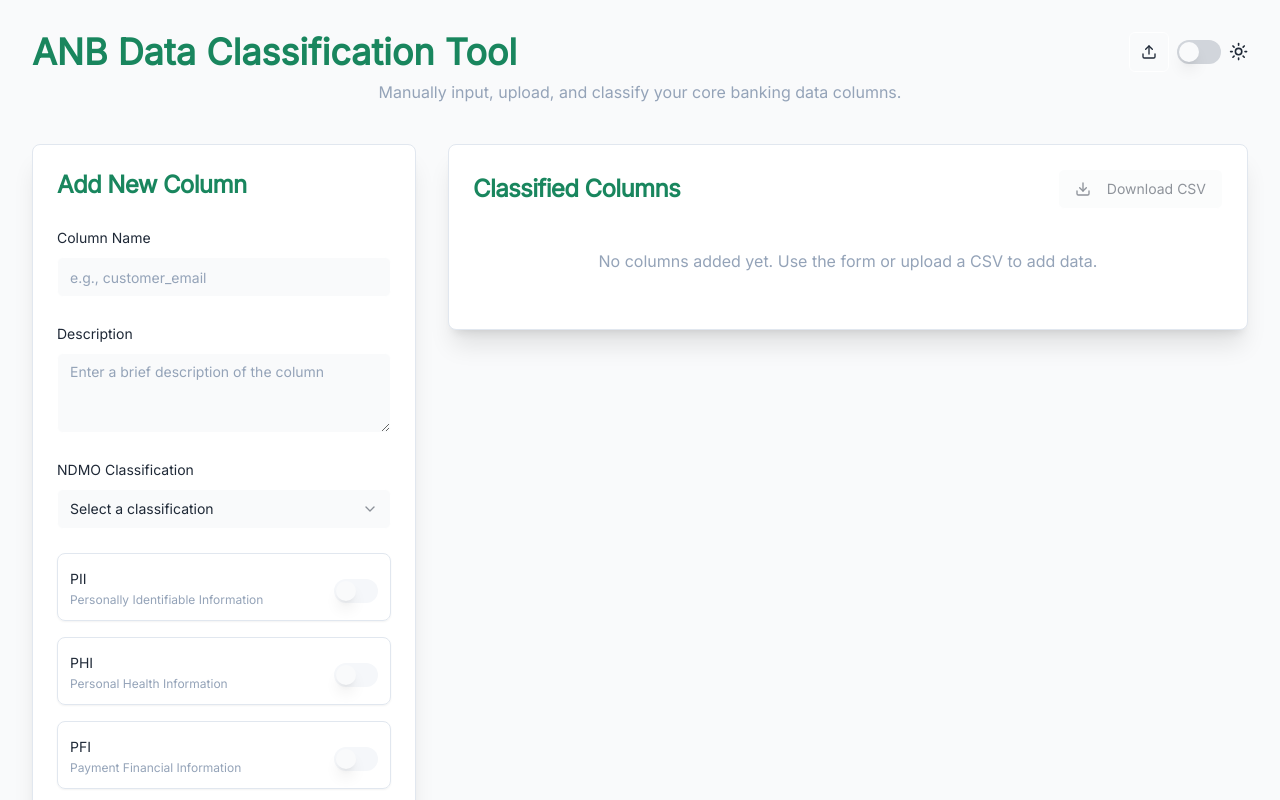
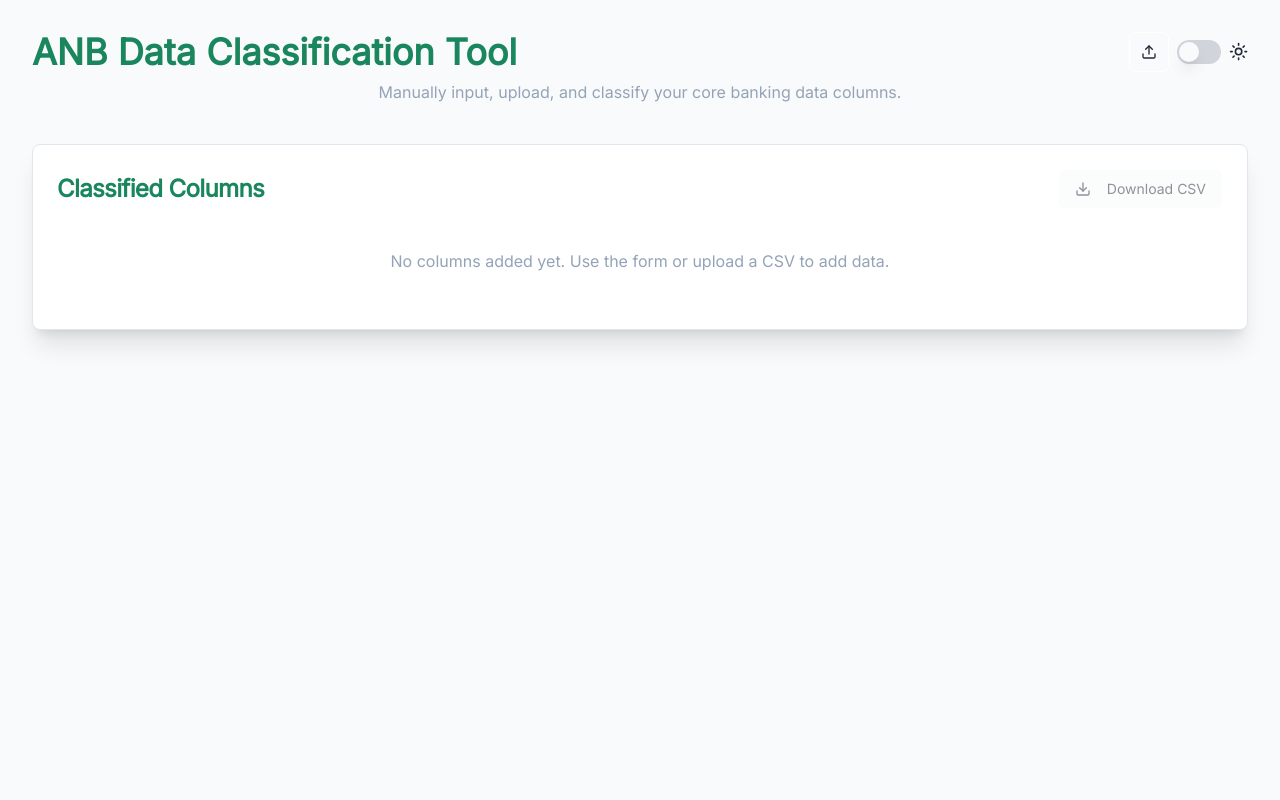
Before and after one commit to LadlePatel/DataClassificationTool, a Next.js app: page / in a window 1280 px wide. Shown: the top 800 px of the page. Built offline with nearby package versions, Linux system fonts and the light colour scheme.

Commit message:
Make the following changes:
,

Find this element:

  <Card className="s

```diff
--- a/src/app/page.tsx
+++ b/src/app/page.tsx
@@ -4,7 +4,7 @@
 import type * as React from 'react';
 import { useState, useEffect, useRef } from "react";
 import Papa from "papaparse";
-import { DataClassifyForm, type DataClassifyFormValues } from "@/components/data-classify-form";
+// import { DataClassifyForm, type DataClassifyFormValues } from "@/components/data-classify-form";
 import { DataClassifyTable } from "@/components/data-classify-table";
 import type { ColumnData, NDMOClassification } from "@/lib/types";
 import { ndmoClassificationOptions } from "@/lib/types";
@@ -44,69 +44,69 @@ export default function DataClassificationPage() {
     // }
   }, []);
 
-  const handleAddColumn = async (values: DataClassifyFormValues) => {
-    const newColumnBase: Omit<ColumnData, 'id'> = {
-      ...values,
-      ndmoClassification: values.ndmoClassification as NDMOClassification,
-    };
-    const randomId = crypto.randomUUID();
-    const newColumnWithPotentialId: ColumnData = { ...newColumnBase, id: randomId };
+  // const handleAddColumn = async (values: DataClassifyFormValues) => {
+  //   const newColumnBase: Omit<ColumnData, 'id'> = {
+  //     ...values,
+  //     ndmoClassification: values.ndmoClassification as NDMOClassification,
+  //   };
+  //   const randomId = crypto.randomUUID();
+  //   const newColumnWithPotentialId: ColumnData = { ...newColumnBase, id: randomId };
 
-    // if (dbConnectionStatus === "connected" && postgresUrl) {
-    //   try {
-    //     const response = await fetch('/api/db/columns', {
-    //       method: 'POST',
-    //       headers: { 'Content-Type': 'application/json' },
-    //       body: JSON.stringify({ dbUrl: postgresUrl, column: newColumnWithPotentialId }),
+  //   // if (dbConnectionStatus === "connected" && postgresUrl) {
+  //   //   try {
+  //   //     const response = await fetch('/api/db/columns', {
+  //   //       method: 'POST',
+  //   //       headers: { 'Content-Type': 'application/json' },
+  //   //       body: JSON.stringify({ dbUrl: postgresUrl, column: newColumnWithPotentialId }),
+  //   //     });
+
+  //   //     if (!response.ok) {
+  //   //         const errorText = await response.text();
+  //   //         let errorMessage = `Failed to save column to database. Status: ${response.status}.`;
+  //   //         try {
+  //   //             const errorJson = JSON.parse(errorText);
+  //   //             errorMessage = errorJson.message || errorJson.error || errorMessage;
+  //   //         } catch (e) {
+  //   //              if (errorText.toLowerCase().includes("<!doctype html>")) {
+  //   //                 errorMessage = `API request failed (Status ${response.status}) and returned HTML. Check server logs.`;
+  //   //             } else {
+  //   //                 errorMessage = `Failed to save column. Server returned: ${errorText.substring(0,100)}`;
+  //   //             }
+  //   //         }
+  //   //         toast({ title: "Database Error", description: errorMessage, variant: "destructive" });
+  //   //         return;
+  //   //     }
+
+  //   //     const result: ApiActionResult<ColumnData> = await response.json();
+
+  //   //     if (result.success && result.data) {
+  //   //       setColumns((prevColumns) => [result.data!, ...prevColumns].sort((a,b) => a.columnName.localeCompare(b.columnName)));
+  //   //       toast({
+  //   //         title: "Column Added",
+  //   //         description: `"${values.columnName}" has been saved to the database.`,
+  //   //       });
+  //   //     } else {
+  //   //       toast({
+  //   //         title: "Database Error",
+  //   //         description: result.message || `Failed to save column to database.`,
+  //   //         variant: "destructive",
+  //   //       });
+  //   //     }
+  //   //   } catch (error) {
+  //   //     toast({
+  //   //       title: "Network Error",
+  //   //       description: "Could not connect to the server to save the column.",
+  //   //       variant: "destructive",
+  //   //     });
+  //   //   }
+  //   // } else {
+  //     setColumns((prevColumns) => [newColumnWithPotentialId, ...prevColumns].sort((a,b) => a.columnName.localeCompare(b.columnName)));
+  //     toast({
+  //       title: "Column Added (Locally)",
+  //       description: `"${values.columnName}" has been added locally.`, // Connect to a database to persist changes.
   //     });
-
-    //     if (!response.ok) {
-    //         const errorText = await response.text();
-    //         let errorMessage = `Failed to save column to database. Status: ${response.status}.`;
-    //         try {
-    //             const errorJson = JSON.parse(errorText);
-    //             errorMessage = errorJson.message || errorJson.error || errorMessage;
-    //         } catch (e) {
-    //              if (errorText.toLowerCase().includes("<!doctype html>")) {
-    //                 errorMessage = `API request failed (Status ${response.status}) and returned HTML. Check server logs.`;
-    //             } else {
-    //                 errorMessage = `Failed to save column. Server returned: ${errorText.substring(0,100)}`;
-    //             }
-    //         }
-    //         toast({ title: "Database Error", description: errorMessage, variant: "destructive" });
-    //         return;
-    //     }
-
-    //     const result: ApiActionResult<ColumnData> = await response.json();
-
-    //     if (result.success && result.data) {
-    //       setColumns((prevColumns) => [result.data!, ...prevColumns].sort((a,b) => a.columnName.localeCompare(b.columnName)));
-    //       toast({
-    //         title: "Column Added",
-    //         description: `"${values.columnName}" has been saved to the database.`,
-    //       });
-    //     } else {
-    //       toast({
-    //         title: "Database Error",
-    //         description: result.message || `Failed to save column to database.`,
-    //         variant: "destructive",
-    //       });
-    //     }
-    //   } catch (error) {
-    //     toast({
-    //       title: "Network Error",
-    //       description: "Could not connect to the server to save the column.",
-    //       variant: "destructive",
-    //     });
-    //   }
-    // } else {
-      setColumns((prevColumns) => [newColumnWithPotentialId, ...prevColumns].sort((a,b) => a.columnName.localeCompare(b.columnName)));
-      toast({
-        title: "Column Added (Locally)",
-        description: `"${values.columnName}" has been added locally.`, // Connect to a database to persist changes.
-      });
-    // }
-  };
+  //   // }
+  // };
 
   const handleUpdateColumn = async (id: string, updatedData: Partial<Omit<ColumnData, 'id'>>) => {
     const columnToUpdate = columns.find(col => col.id === id);
@@ -559,19 +559,7 @@ export default function DataClassificationPage() {
         </p>
       </header>
 
-      <div className="grid grid-cols-1 lg:grid-cols-3 gap-8">
-        <div className="lg:col-span-1 space-y-8">
-          <Card className="shadow-xl rounded-lg">
-            <CardHeader>
-              <CardTitle className="font-headline text-2xl text-primary">Add New Column</CardTitle>
-            </CardHeader>
-            <CardContent>
-              <DataClassifyForm onSubmit={handleAddColumn} ndmoOptions={ndmoClassificationOptions} />
-            </CardContent>
-          </Card>
-        </div>
-
-        <div className="lg:col-span-2">
+      <div className="space-y-8">
         <Card className="shadow-xl rounded-lg">
           <CardHeader className="flex flex-row items-center justify-between space-y-0 pb-2">
             <CardTitle className="font-headline text-2xl text-primary">Classified Columns</CardTitle>
@@ -593,7 +581,6 @@ export default function DataClassificationPage() {
           </CardContent>
         </Card>
       </div>
-      </div>
     </main>
   );
 }
```
Lines whose indentation alone changed are shown as unchanged.
